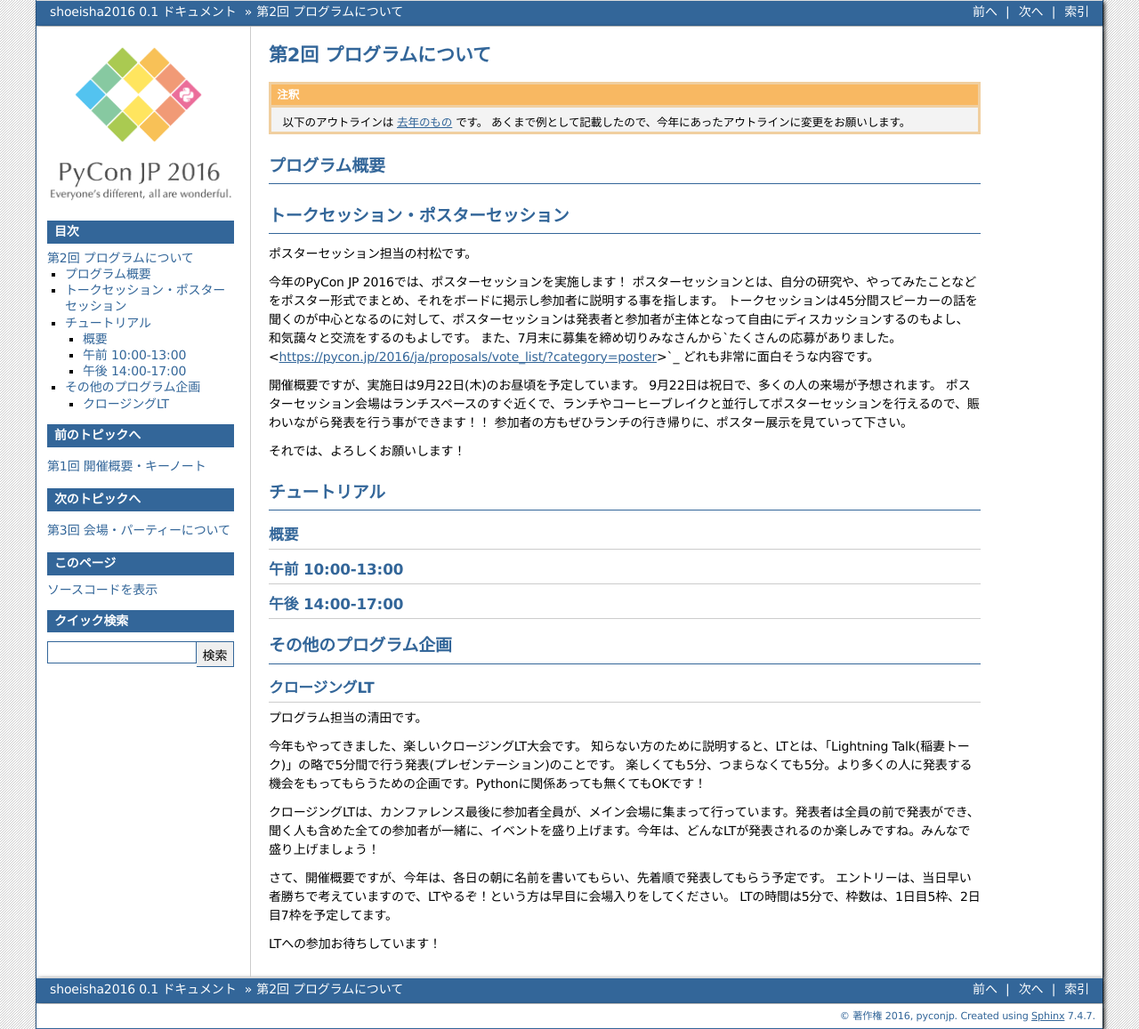
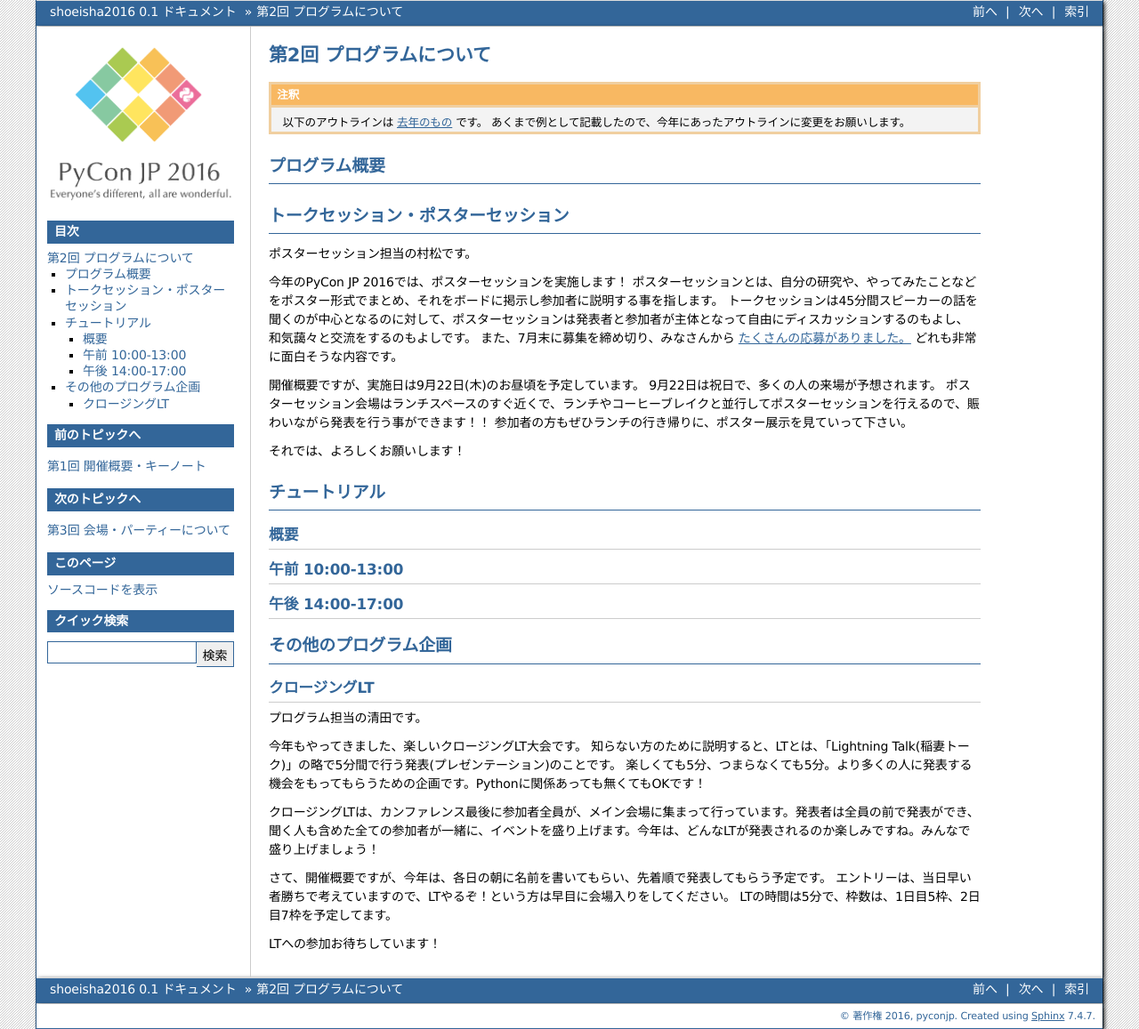
Before and after one commit to pyconjp/shoeisha2016, a Sphinx documentation site: the page built from source/beforereport_02_program.rst, in a window 1280 px wide. Shown: the whole page at 89% size. Built offline with Sphinx 7.4.7, drawn with Linux system fonts in a browser that asks for light colours.

Commit message:
space add

```diff
--- a/source/beforereport_02_program.rst
+++ b/source/beforereport_02_program.rst
@@ -16,7 +16,7 @@
 今年のPyCon JP 2016では、ポスターセッションを実施します！
 ポスターセッションとは、自分の研究や、やってみたことなどをポスター形式でまとめ、それをボードに掲示し参加者に説明する事を指します。
 トークセッションは45分間スピーカーの話を聞くのが中心となるのに対して、ポスターセッションは発表者と参加者が主体となって自由にディスカッションするのもよし、和気藹々と交流をするのもよしです。
-また、7月末に募集を締め切りみなさんから`たくさんの応募がありました。 <https://pycon.jp/2016/ja/proposals/vote_list/?category=poster>`_ どれも非常に面白そうな内容です。
+また、7月末に募集を締め切り、みなさんから `たくさんの応募がありました。 <https://pycon.jp/2016/ja/proposals/vote_list/?category=poster>`_ どれも非常に面白そうな内容です。
 
 開催概要ですが、実施日は9月22日(木)のお昼頃を予定しています。
 9月22日は祝日で、多くの人の来場が予想されます。
```
